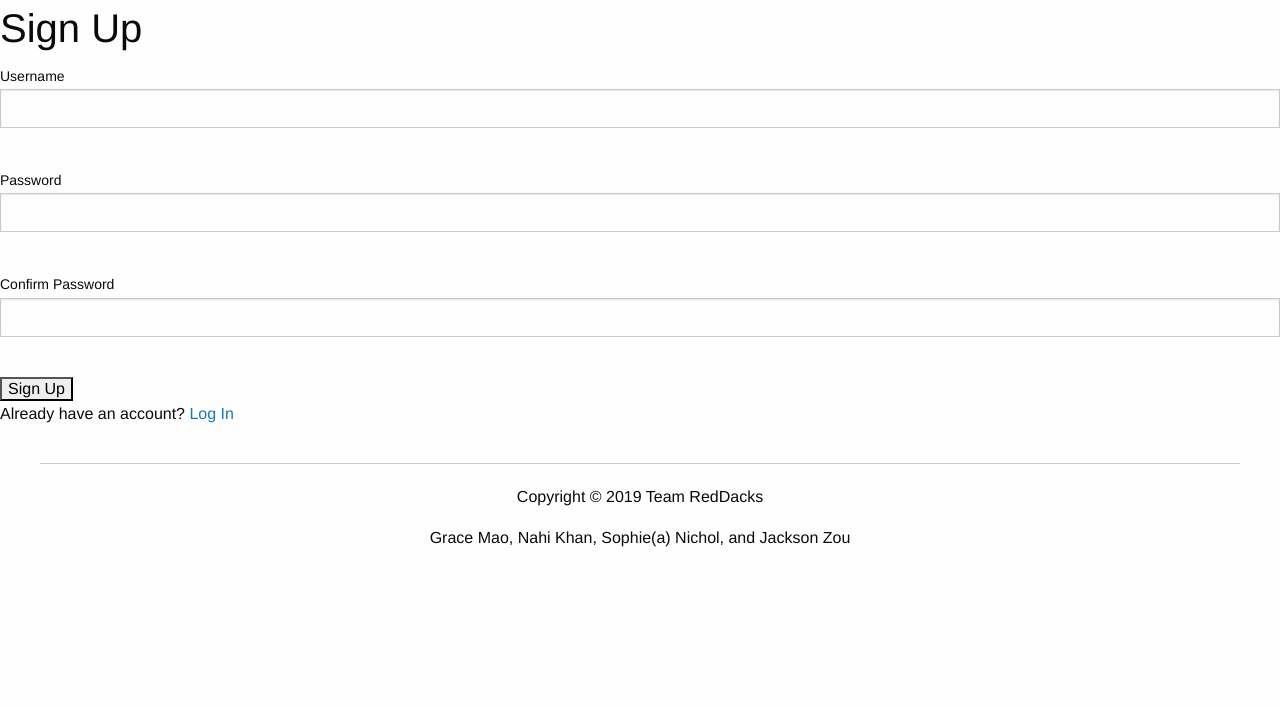
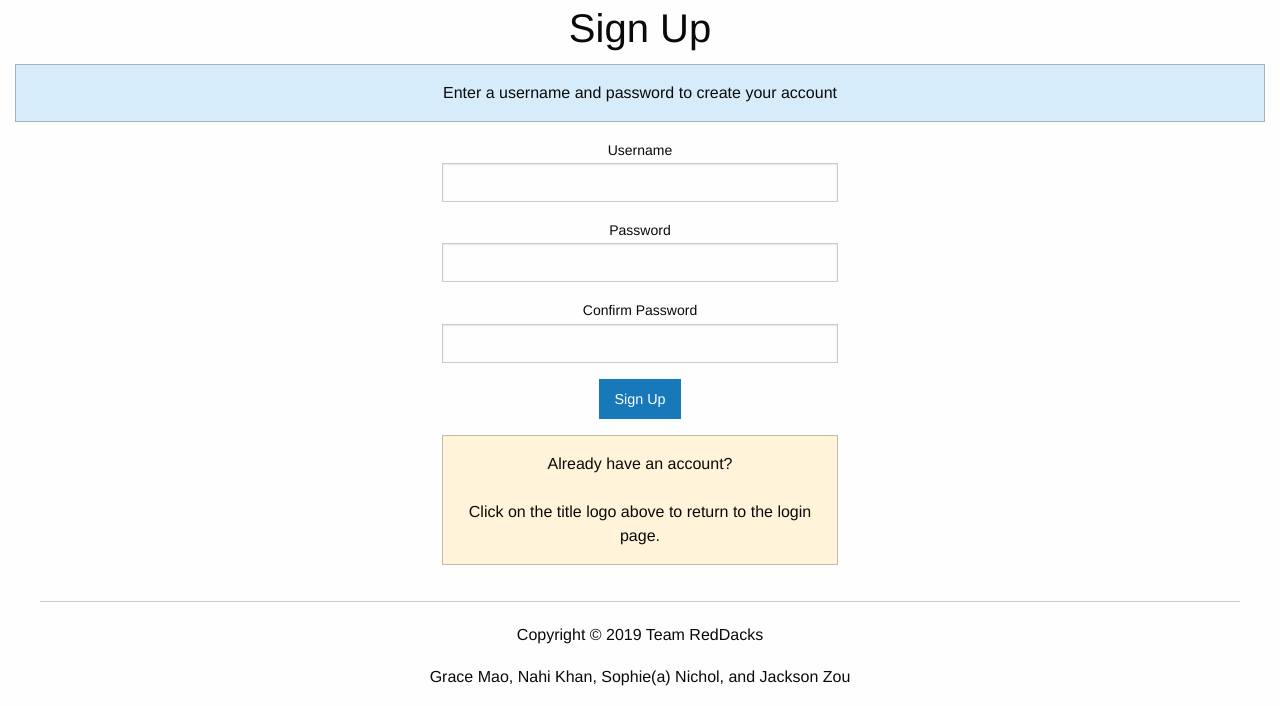
Before and after one commit to grace-mao23/Project1_RedDacks, a Flask app: page /signup in a window 1280 px wide. Shown: the part 153-859 px from the top of the page. Before the commit the page ends 700 px from the top, so only its background shows below. Run offline with Flask 2, Linux system fonts and the light colour scheme; some libraries are stand-ins or nearby versions.

Commit message:
Signupp page

```diff
--- a/app.py
+++ b/app.py
@@ -44,14 +44,13 @@ def authen():
 
 @app.route("/register")
 def reg():
-    if (request.args['username'] == ""):
-        return redirect("/")
-    if (request.args['password'] == ""):
-        return redirect("/")
+    #print(request.args['username'])
+    #print(get("users", "username", "WHERE username = '%s'" % request.args['username'])[0][0])
+    #print(request.args['username']==get("users", "username", "WHERE username = '%s'" % request.args['username'])[0][0])
     if (request.args['password'] != request.args['password2']):
-        return redirect("/")
-    if (get("users", "username", "WHERE username = '%s'" % request.args['username'])):
-        return redirect("/")
+        return render_template('signup.html', error=True, message="Passwords Don't Match")
+    if (request.args['username'] == get("users", "username", "WHERE username = '%s'" % request.args['username'])[0][0]):
+        return render_template('signup.html', error=True, message="Username Already Taken")
     if register(request.args['username'], request.args['password']):
         session["userID"] = True
         return redirect(url_for("home"))
--- a/templates/signup.html
+++ b/templates/signup.html
@@ -3,22 +3,52 @@
 {% block title %}Sign Up{% endblock %}
 
 {% block body %}
+
+<div align="center">
+  <div class="grid-x grid-padding-x">
+    <div class = "large-12 cell">
       <h2>Sign Up</h2>
-{% for message in get_flashed_messages() %}
+    </div>
+  </div>
+
+  <div class="grid-x grid-padding-x">
+    <div class = "large-12 cell">
+      {% if error %}
+        <div class = "alert callout">
         <i>{{ message }}</i>
-<br>
-{% endfor %}
+        </div>
+      {% else %}
+        <div class = "primary callout">
+          Enter a username and password to create your account
+        </div>
+      {% endif %}
+    </div>
+  </div>
+
+  <div class="grid-x grid-padding-x">
+    <div class="medium-4 cell"></div>
+    <div class="medium-4 cell">
       <form action="/register" method="GET">
         <label for="username">Username</label>
         <input type="text" name="username" required>
-  <br>
         <label for="password">Password</label>
         <input type="password" name="password" required>
-  <br>
         <label for="password2">Confirm Password</label>
         <input type="password" name="password2" required>
-  <br>
-  <input type="submit" name="register-button" value="Sign Up">
-  <p>Already have an account? <a href="/login">Log In</a></p>
+        <button type="submit" class="primary button" name="register-button">Sign Up</button>
       </form>
+    </div>
+  </div>
+
+  <div class="grid-x grid-padding-x">
+    <div class="medium-4 cell"></div>
+    <div class="medium-4 cell">
+      <div class="warning callout">
+        Already have an account? <br> <br>
+        Click on the title logo above to return to the login page.
+      </div>
+    </div>
+  </div>
+
+</div>
 {% endblock %}
```
Lines whose indentation alone changed are shown as unchanged.
